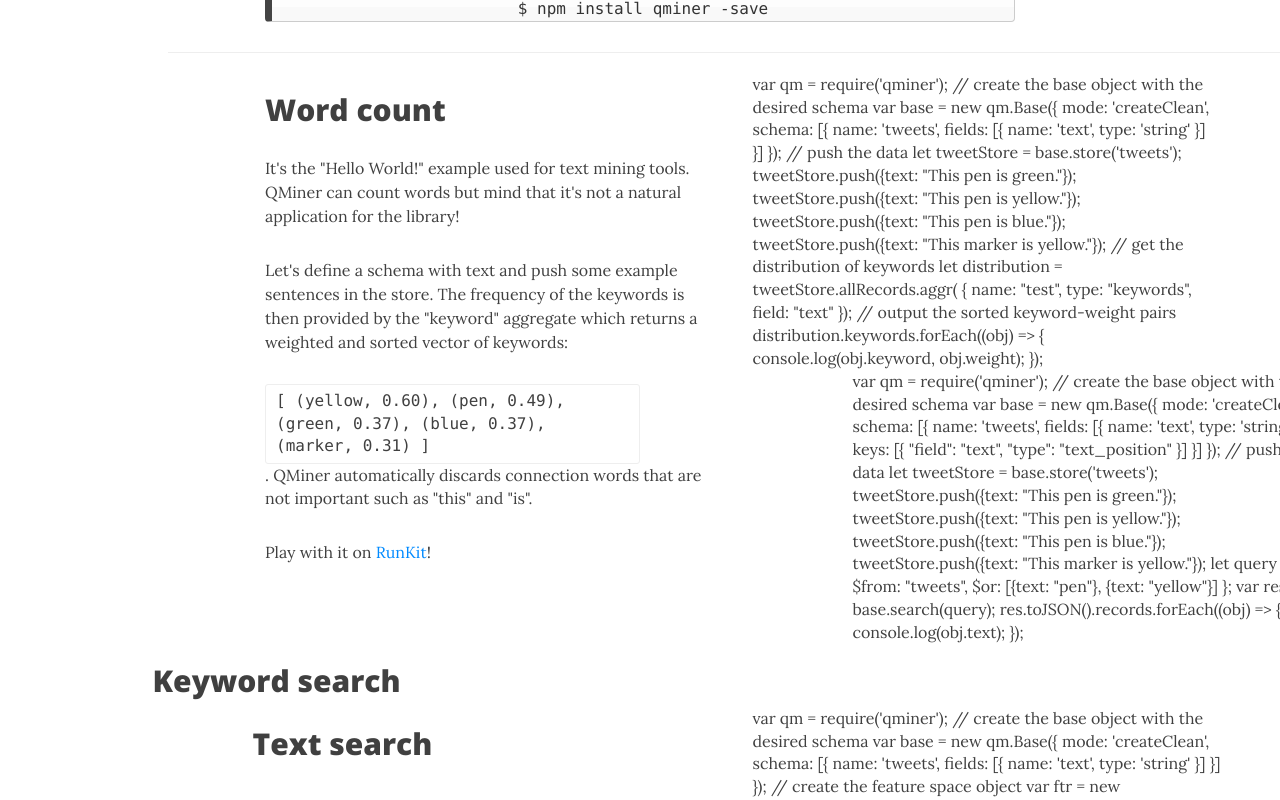
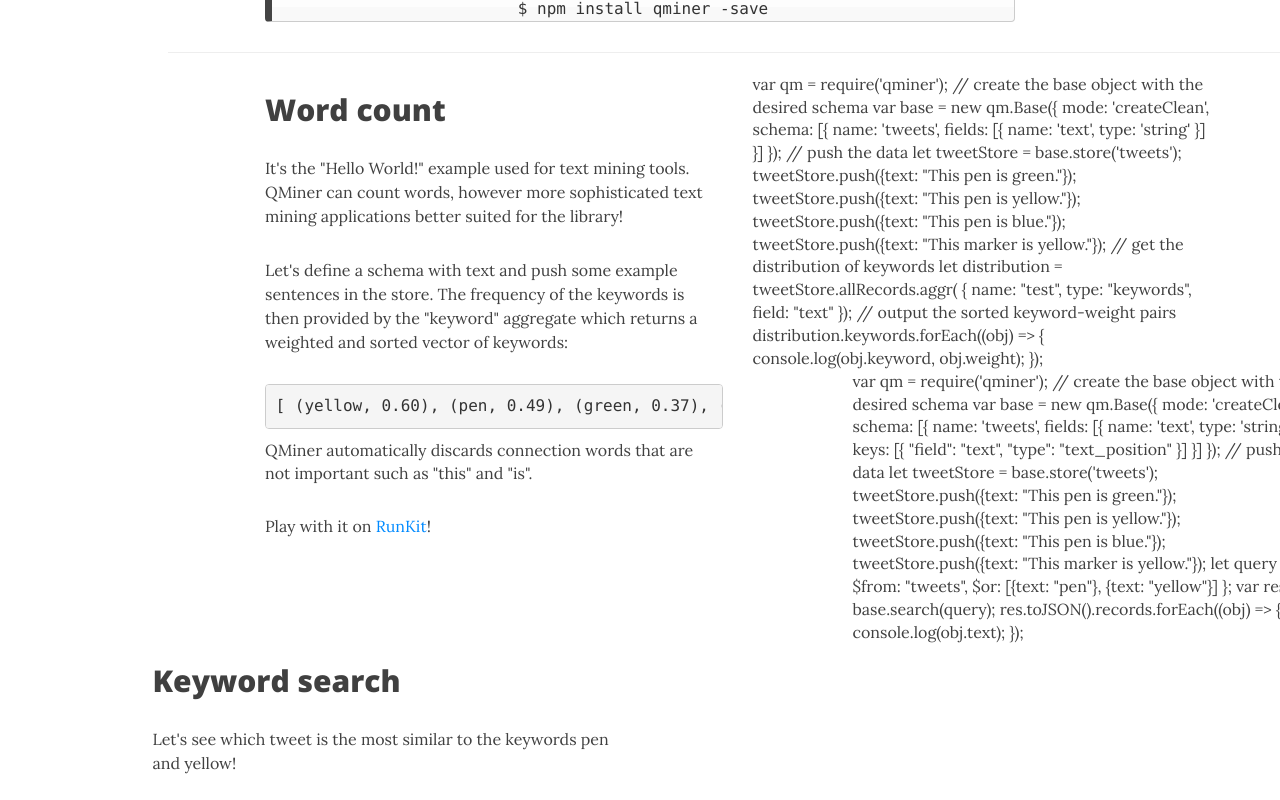
Before and after one commit to qminer/qminer.github.io, a Jekyll site: the page built from index.html, in a window 1280 px wide and 1400 px high, scrolled down 725 px, cut to the strip 102-902 px from the top of the window. Built offline with Jekyll 4.4.1, drawn with Linux system fonts in a browser that asks for light colours; nearby versions of some CDN libraries; the list of posts is cut into pages by our own code; some of the changed text lies outside the part shown.

Commit message:
Added more text.

```diff
--- a/index.html
+++ b/index.html
@@ -23,9 +23,9 @@
   <div class="row">
     <div class="col-xl-5 col-lg-5 col-md-5 col-md-offset-1">
       <h2 class="post-title"> Word count</h2>
-      <p> It's the "Hello World!" example used for text mining tools. QMiner can count words but mind that it's not a natural application for the library! </p>
+      <p> It's the "Hello World!" example used for text mining tools. QMiner can count words, however more sophisticated text mining applications better suited for the library! </p>
 
-      <p>Let's define a schema with text and push some example sentences in the store. The frequency of the keywords is then provided by the "keyword" aggregate which returns a weighted and sorted vector of keywords: <div class="cmd">[ (yellow, 0.60), (pen, 0.49), (green, 0.37), (blue, 0.37), (marker, 0.31) ]</div>. QMiner automatically discards connection words that are not important such as "this" and "is".</p>
+      <p>Let's define a schema with text and push some example sentences in the store. The frequency of the keywords is then provided by the "keyword" aggregate which returns a weighted and sorted vector of keywords: <pre><code>[ (yellow, 0.60), (pen, 0.49), (green, 0.37), (blue, 0.37), (marker, 0.31) ]</code></pre> QMiner automatically discards connection words that are not important such as "this" and "is".</p>
 
       <p>Play with it on <a href="https://runkit.com/carolninap/5a21517b57d217001278fd2a" class="post-read-more">RunKit</a>!</p>
     </div>
@@ -92,12 +92,18 @@
     </div>
     <div class="col-xl-5 col-lg-5 col-md-5">
       <h2 class="post-title"> Keyword search</h2>
+      <p>Let's see which tweet is the most similar to the keywords pen and yellow!</p>
+      <p>We define the schema and push data in the store. Note that we index keywords by adding the <pre><code>keys: []</code></pre> configuration vector to the schema description. The query is then ran to retrieve the ranked list of records from the store:</p>
+      <p>Play with it on <a href="https://runkit.com/carolninap/5a2164ea416c870012531290" class="post-read-more">RunKit</a>!</p>
     </div>
   </div>
 
    <div class="row">
     <div class="col-xl-5 col-lg-5 col-md-5 col-md-offset-1">
       <h2 class="post-title"> Text search</h2>
+      <p>Let's see which tweet is the most similar to an input tweet!</p>
+      <p>We define the schema and push data in the store. Then we create a feature space over the text of all the training tweets. The query is then used to create an ordered list of similar tweets:</p>
+      <p>Play with it on <a href="https://runkit.com/carolninap/5a2167f7416c8700125315cf" class="post-read-more">RunKit</a>!</p>
     </div>
     <div class="col-xl-5 col-lg-5 col-md-5">
       <div id="text-search">
```
